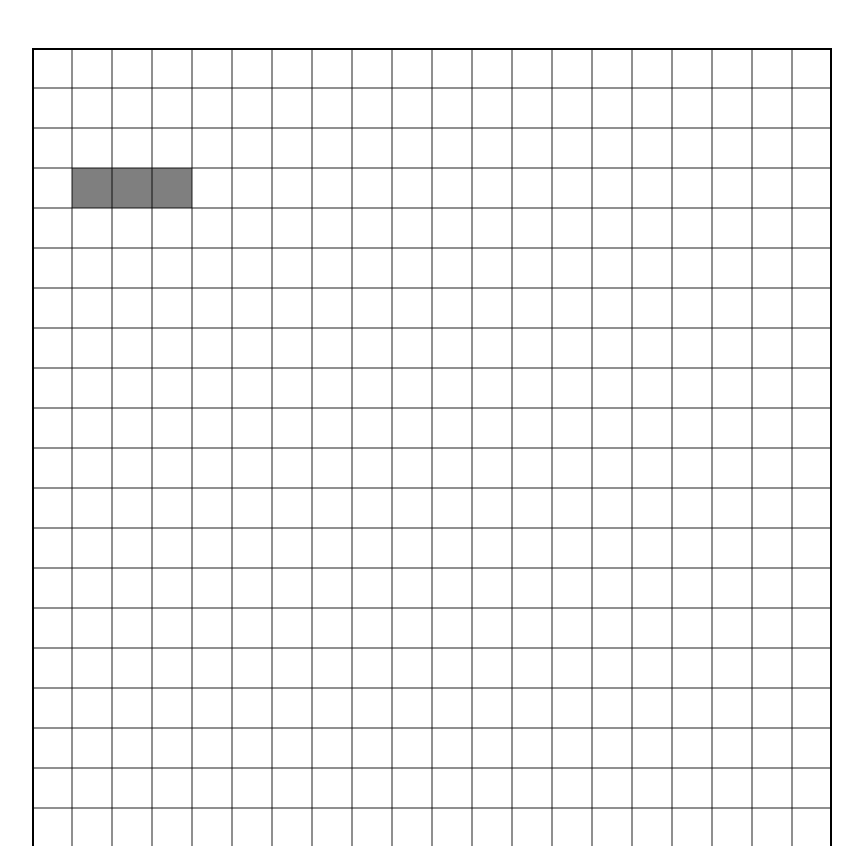
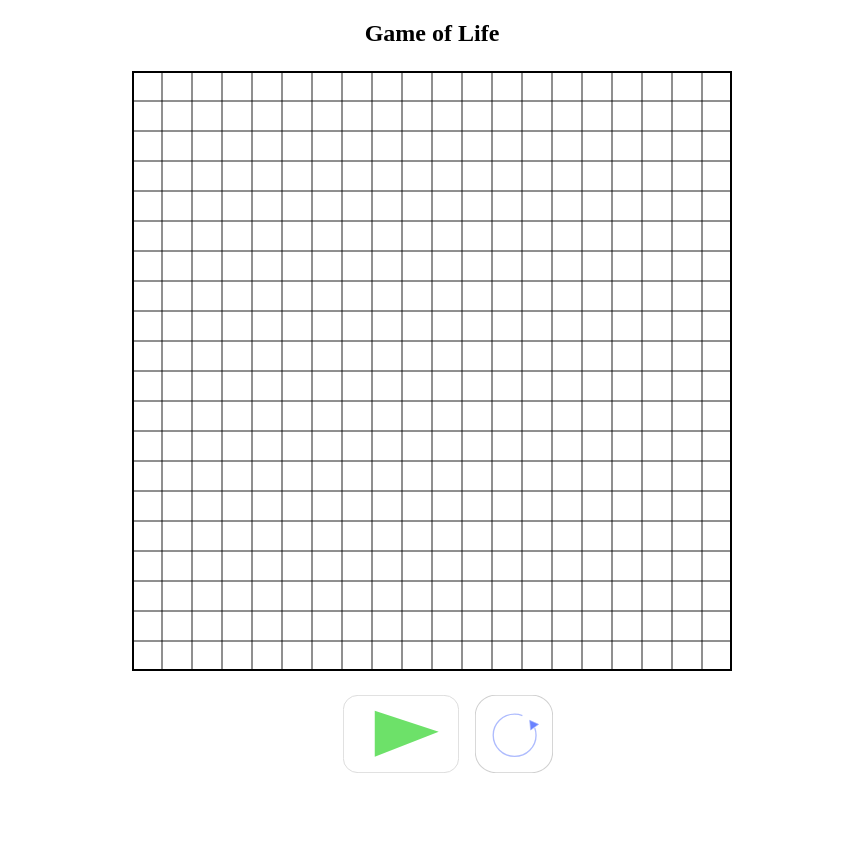
Before and after one commit to gcappaert/cellular-automaton, a plain HTML site: page index.html in a window 1280 px wide. Shown: the top 846 px of the page, without its empty margins (208-1071 px from the left). After the commit the page ends 801 px from the top, so only its background shows below. Drawn offline with Linux system fonts and the light colour scheme.

Commit message:
Game-of-life functionality complete

```diff
--- a/bundle.js
+++ b/bundle.js
@@ -40,10 +40,14 @@ function Game(w, h, num_rows, num_columns, targetFps, showFps) {
 
     $container.insertBefore(this.viewport, $container.firstChild);
 
+
+    // intiate the state
+
     this.init = function gameInit(){
 
     this.state = {};
     this.state.start = false;
+    this.state.empty = true;
     this.state.cells = [];
 
 
@@ -66,11 +70,6 @@ function Game(w, h, num_rows, num_columns, targetFps, showFps) {
 
     this.init();
 
-    //testing for logic functionality
-    this.state.board[1][3].state.alive = true;
-    this.state.board[2][3].state.alive = true;
-    this.state.board[3][3].state.alive = true;
-
     this.render = gameRender( this );
     this.update = gameUpdate( this );
     this.loop = gameLoop( this );
@@ -83,7 +82,7 @@ function Game(w, h, num_rows, num_columns, targetFps, showFps) {
 }
 
 
-window.game = new Game(800,800,20,20,10,false);
+window.game = new Game(600,600,20,20,10,false);
 
 module.exports = game;
 },{"./js/cells/cells.js":2,"./js/core/game.loop.js":3,"./js/core/game.render.js":4,"./js/core/game.update.js":5,"./js/utils/utils.canvas.js":6}],2:[function(require,module,exports){
@@ -272,12 +271,13 @@ function gameLoop ( scope ) {
 
 
         scope.render();
-
-        // Only update if start button has been pressed
-
-
         scope.state = scope.update( now );
 
+        //if the game has started and the board is empty, reset it
+
+        if (scope.state.start && scope.state.empty){
+            scope.init();
+        }
 
 
         }
@@ -352,21 +352,34 @@ function gameUpdate( scope ){
             row = [];
             for (let j=0; j < scope.constants.num_columns; j++){
                 row.push(scope.state.board[i][j].state.alive)
-
-            }
+                }
             board_copy.push(row);
         };
+
+
 
 
         // Update cells referencing static board copy
 
         if (state.hasOwnProperty('cells')){
             var cells = scope.state.cells;
+            let counter = 0
             for (var cell in cells) {
                 cells[cell].update(board_copy);
+                if(cells[cell].state.alive){
+                    counter++;
+                }
             }
+            if (counter === 0){
+                scope.state.empty = true;
+            }
+            else{
+                scope.stae.empty = false;
+            }
+
         };
 
+    // Reset the board if all of the cells are dead
 
     return state;
     }
--- a/index.html
+++ b/index.html
@@ -6,6 +6,7 @@
     <title>Cellular Automaton</title>
 </head>
 <body>
+    <h2>Game of Life</h2>
     <div id="container"></div>
     <div id="controls">
         <button><img class="button" onclick="startGame(window.game)" name = "play" src="/assets/images/play.svg"></button>
--- a/styles.css
+++ b/styles.css
@@ -1,8 +1,15 @@
+h2{
+    justify-content: center;
+    display: flex;
+    width: 100%;
+}
+
+
 #container{
     justify-content: center;
     display: flex;
     width: 100%;
-    margin-top: 3em;
+    margin-top: 1.5em;
 }
 
 #controls{
```
Also changed, not shown: game.js (+5 -6 lines), js/core/game.loop.js (+5 -4 lines), js/core/game.update.js (+15 -2 lines).
